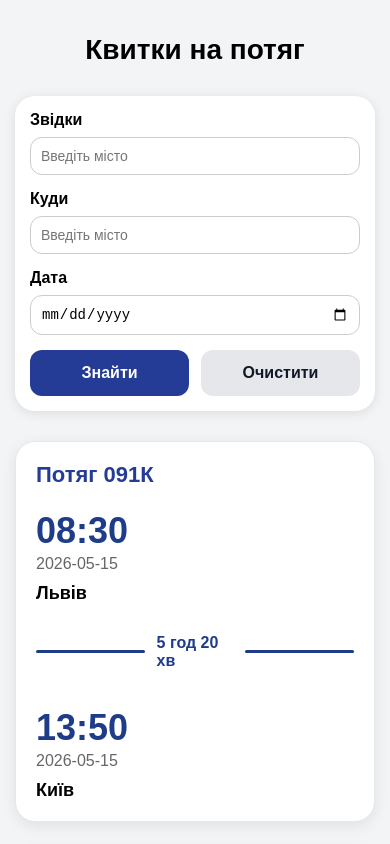
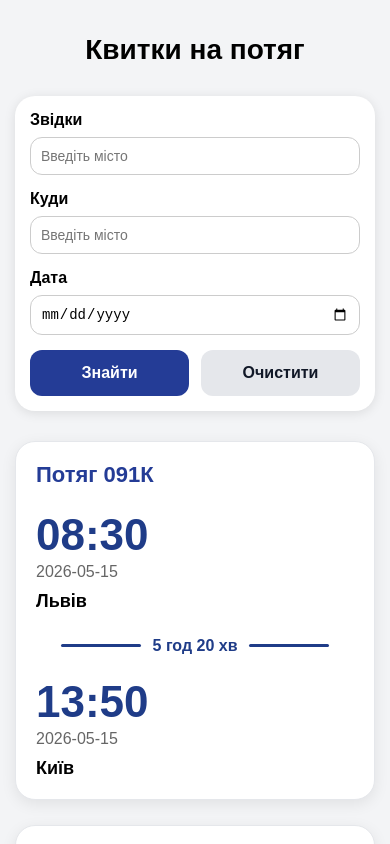
Before and after one commit to ShapovalAnna/web-lab9-10, a React (Vite) app: page / in a window 390 px wide. Shown: the top 844 px of the page. Built offline with nearby package versions, Linux system fonts and the light colour scheme.

Commit message:
Fixed adaptability

```diff
--- a/src/App.css
+++ b/src/App.css
@@ -215,14 +215,7 @@ h1 {
         padding: 10px;
         font-size: 14px;
     }
-    .buttons {
-        width: 100%;
-    }
 
-    .search-btn,
-    .clear-btn {
-        flex: 1;
-    }
     .card {
         padding: 20px;
     }
@@ -233,19 +226,39 @@ h1 {
 
     .route-info {
         flex-direction: column;
-        align-items: flex-start;
+
+        align-items: stretch;
+
+        gap: 25px;
+    }
+
+    .time-block h3 {
+        font-size: 44px;
+    }
+
+    .time-block strong {
+        font-size: 18px;
     }
 
     .duration-block {
         width: 100%;
+
+        justify-content: center;
+
+        margin-top: 0;
     }
 
-    .time-block h3 {
-        font-size: 36px;
+    .line {
+        width: 80px;
     }
 
-    .time-block strong {
-        font-size: 18px;
+    .buttons {
+        width: 100%;
+    }
+
+    .search-btn,
+    .clear-btn {
+        flex: 1;
     }
 }
 
```
